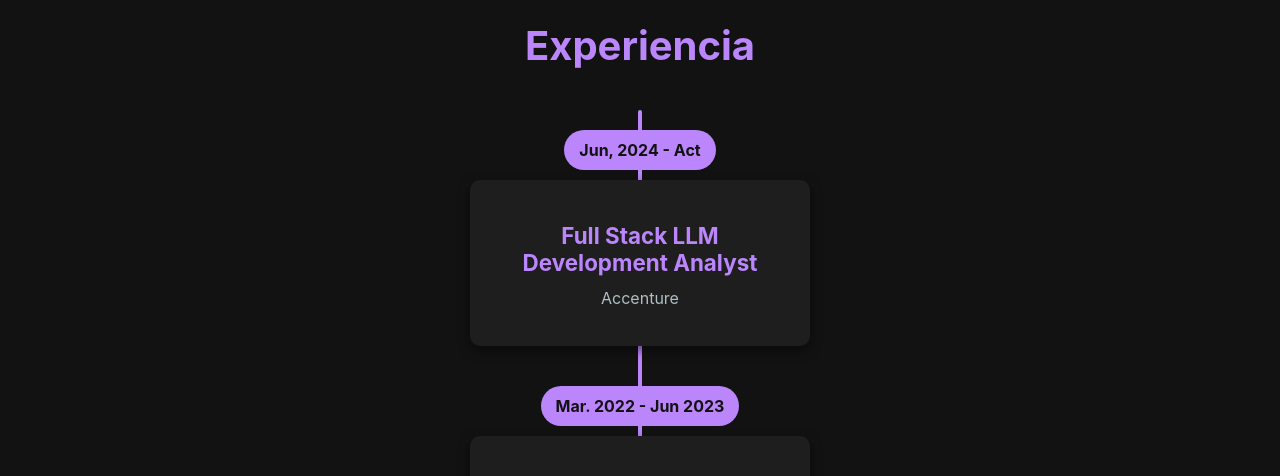
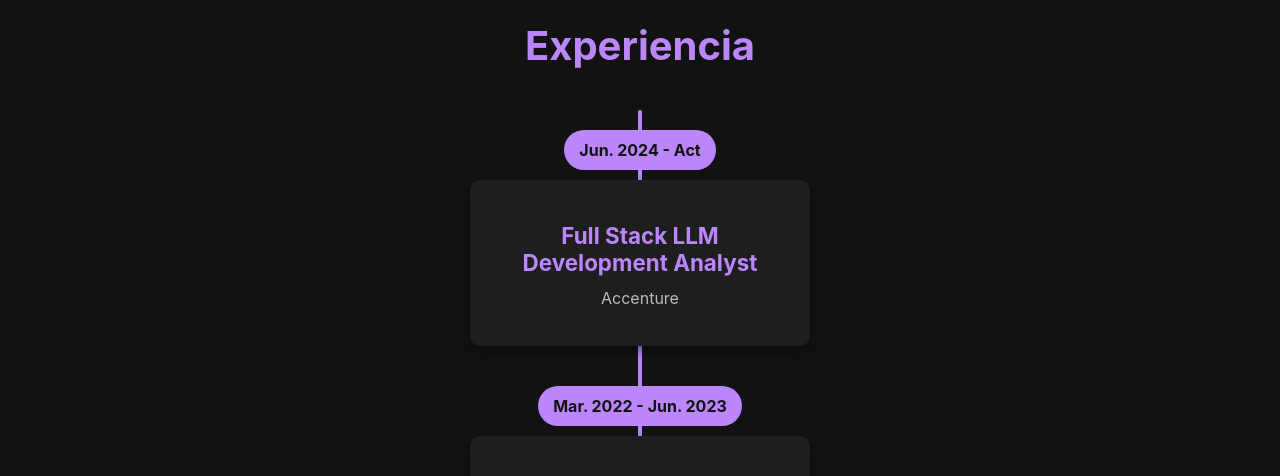
Before and after one commit to franciscolg13/Portafolio, a React (Create React App) app: page / in a window 1280 px wide. Shown: the part 1040-1516 px from the top of the page. Built offline with nearby package versions, Linux system fonts and the light colour scheme.

Commit message:
Modified experience.js in years

```diff
--- a/src/components/Experience.js
+++ b/src/components/Experience.js
@@ -5,8 +5,8 @@ import { useInView } from 'react-intersection-observer';
 import styles from '../styles/Experience.module.css';
 
 const experiences = [
-    { year: 'Jun, 2024 - Act', title: 'Full Stack LLM Development Analyst', description: 'Accenture' },
-    { year: 'Mar. 2022 - Jun 2023', title: 'Cybersecurity - SOC Analyst at Babel', description: 'Babel' },
+    { year: 'Jun. 2024 - Act', title: 'Full Stack LLM Development Analyst', description: 'Accenture' },
+    { year: 'Mar. 2022 - Jun. 2023', title: 'Cybersecurity - SOC Analyst at Babel', description: 'Babel' },
     { year: 'Dic. 2020 - Jun. 2021', title: 'Tecnico de Información', description: 'Disofic' }
 ];
 
```
